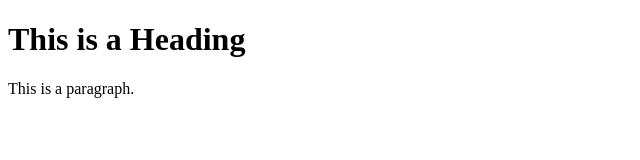
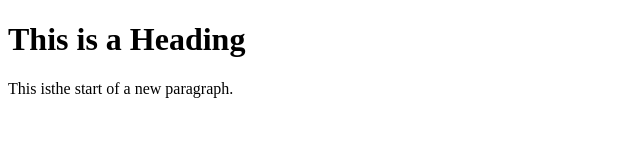
Before and after one commit to ColinMcH/learning-GitAmigos, a plain HTML site: page index.html in a window 1280 px wide. Shown: the whole page, without its empty margins (0-640 px from the left). Drawn offline with Linux system fonts and the light colour scheme.

Commit message:
added more html

```diff
--- a/index.html
+++ b/index.html
@@ -6,7 +6,7 @@
 <body>
 
 <h1>This is a Heading</h1>
-<p>This is a paragraph.</p>
+<p>This isthe start of a new paragraph.</p>
 
 </body>
 </html>
```
